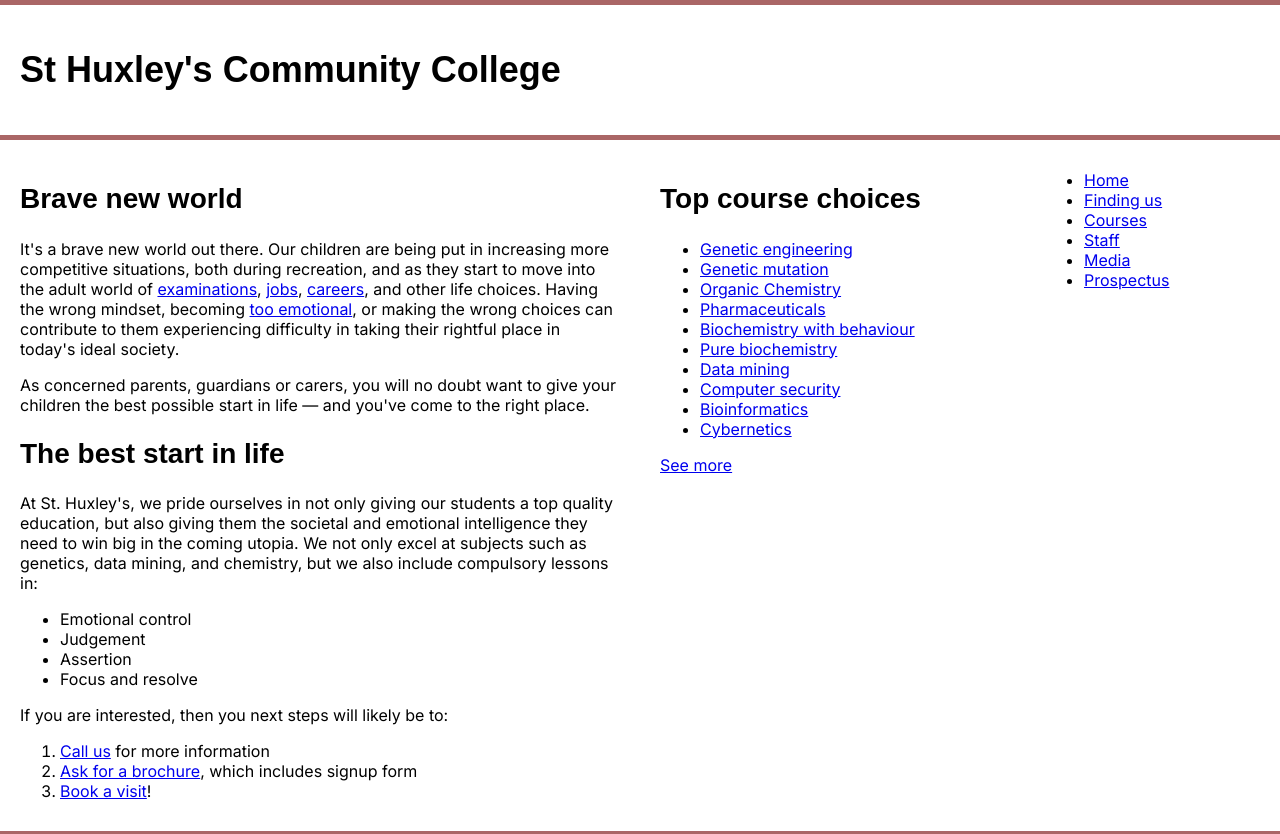
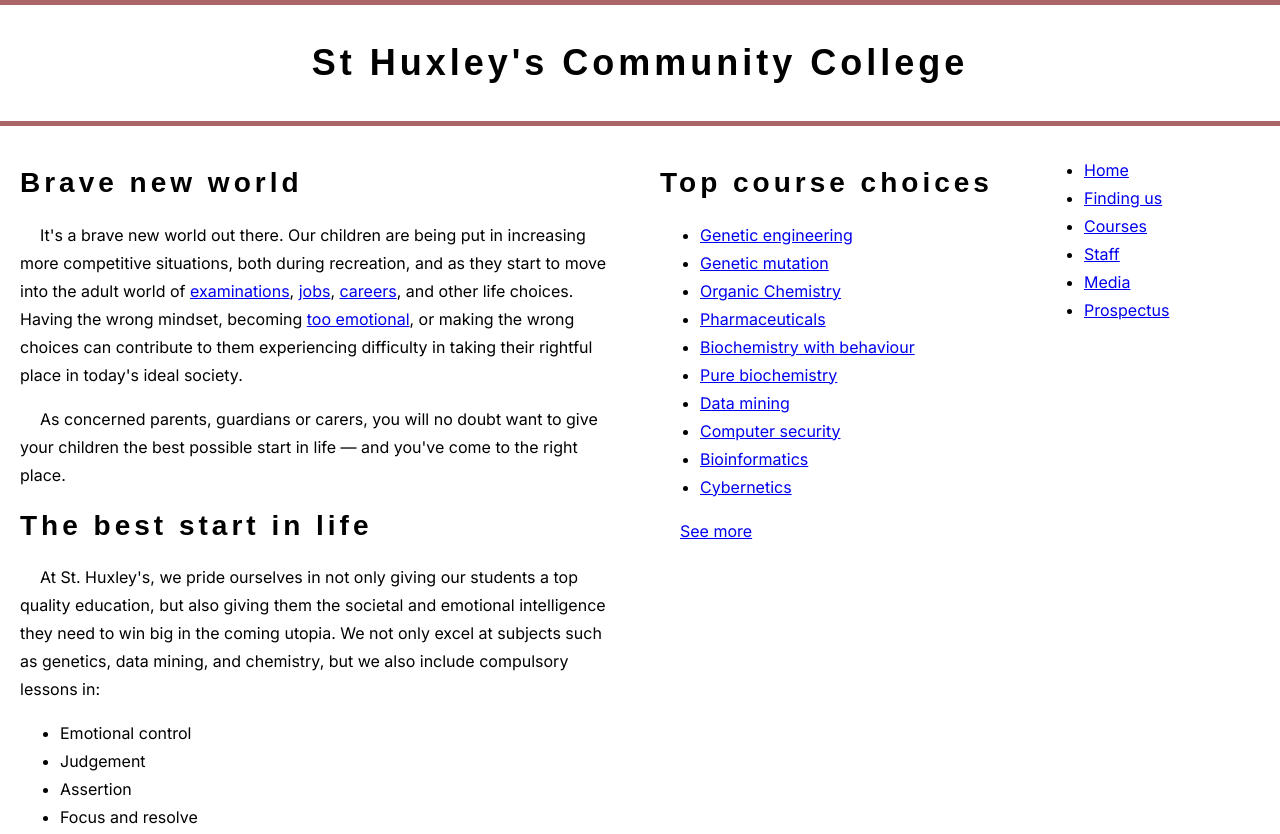
Before and after one commit to RajvirVirdi/typesettingassignment, a plain HTML site: page index.html in a window 1280 px wide. Shown: the top 834 px of the page. Drawn offline with Linux system fonts and the light colour scheme; a web font is replaced by a local one.

Commit message:
text styling should be done

```diff
--- a/style.css
+++ b/style.css
@@ -65,11 +65,13 @@ header, footer {
 body {
   font-family: "Inter" , sans-serif;
   font-size: 10px;
+  line-height: 1.75rem;
 }
 
 h1 , h2 {
   font-family: "Afacad Flux" , sans-serif;
   font-size: 2.25rem;
+  letter-spacing: .25rem;
 }
 
 h2 {
@@ -79,3 +81,11 @@ h2 {
 p, li {
   font-size: 1rem;
 }
+
+h1 {
+  text-align: center;
+}
+
+p {
+  text-indent: 1.25rem;
+  }
```
